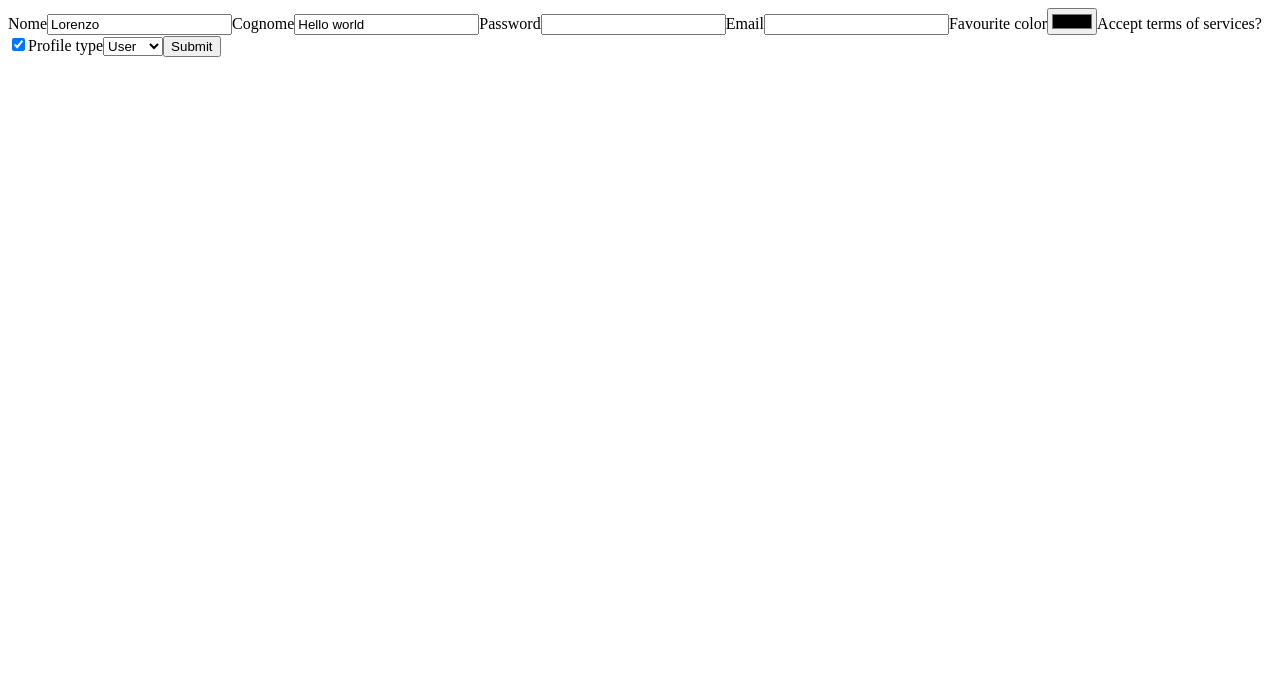
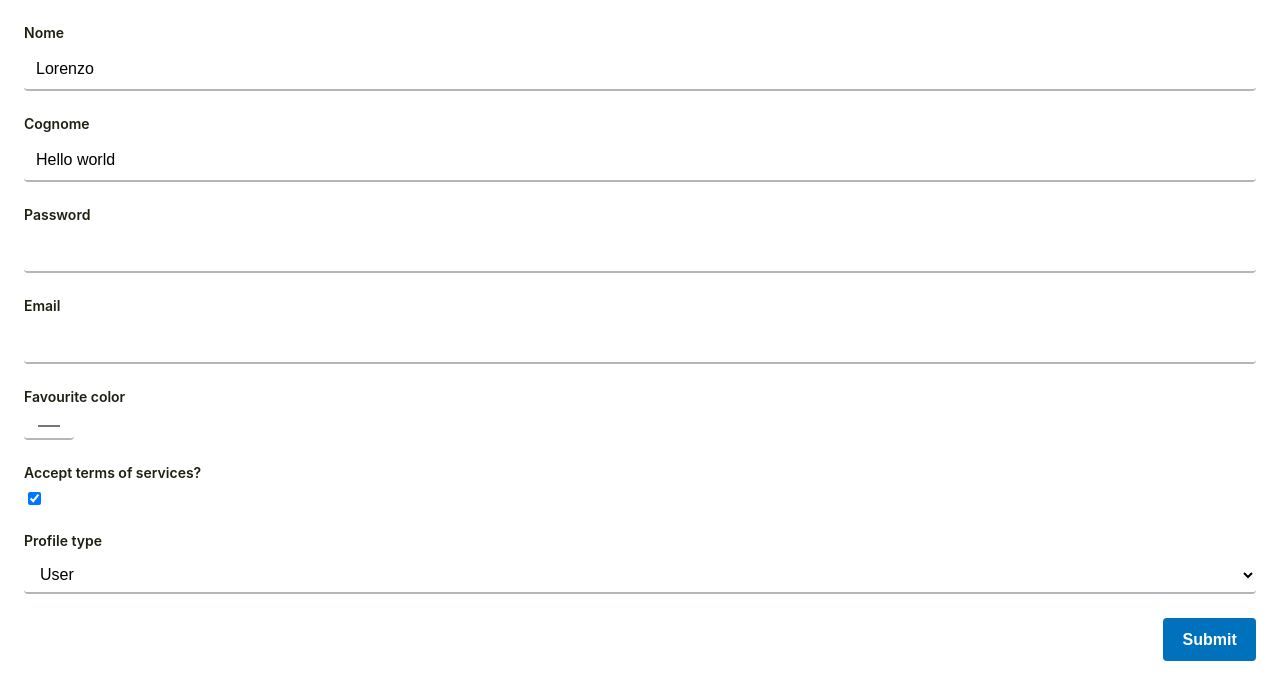
Before and after one commit to LorenzoCirelli/helithre-vue, a Vue app: page / in a window 1280 px wide. Shown: the top 700 px of the page. Built offline with nearby package versions, Linux system fonts and the light colour scheme.

Commit message:
First implementation to manage style

```diff
--- /dev/null
+++ b/src/assets/style.css
@@ -0,0 +1,78 @@
+.helithre_form {
+  font-family: -apple-system, BlinkMacSystemFont, "Segoe UI", Roboto, Helvetica,
+    Arial, sans-serif, "Apple Color Emoji", "Segoe UI Emoji";
+  color: #1f1f11;
+  background-color: #fff;
+  padding: 1rem;
+  box-sizing: border-box;
+}
+
+.helithre_form > div {
+  margin-bottom: 1.5rem;
+  display: flex;
+  flex-direction: column;
+}
+
+.helithre_form label {
+  font-weight: 600;
+  margin-bottom: 0.5rem;
+  cursor: pointer;
+  font-size: 0.875rem;
+}
+
+.helithre_form input,
+.helithre_form textarea,
+.helithre_form select {
+  border: transparent;
+  border-bottom: 2px solid #b1b7bd;
+  border-radius: 0.25rem;
+  padding: 0.5rem 0.75rem;
+  font-size: 1rem;
+  line-height: 1.5;
+  background-color: #fff;
+  transition: border-color 0.15s ease-in-out;
+  box-sizing: border-box;
+}
+
+.helithre_form input:focus,
+.helithre_form textarea:focus,
+.helithre_form select:focus {
+  border-color: #0071bc;
+  outline: 0;
+  box-shadow: 0 0 0 0.2rem rgba(0, 113, 188, 0.25);
+}
+
+.helithre_form .checkbox-group {
+  display: flex;
+  align-items: center;
+  margin-bottom: 1.5rem;
+}
+
+.helithre_form .checkbox-group input[type="checkbox"] {
+  width: 1rem;
+  height: 1rem;
+  margin-right: 0.5rem;
+  cursor: pointer;
+}
+.helithre_form input[type="checkbox"] {
+  width: fit-content;
+}
+
+.helithre_form input[type="submit"],
+.helithre_form button[type="submit"] {
+  float: right;
+  background-color: #0071bc;
+  border: none;
+  color: white;
+  padding: 0.6rem 1.2rem;
+  font-weight: 600;
+  font-size: 1rem;
+  border-radius: 0.25rem;
+  cursor: pointer;
+  transition: background-color 0.15s ease-in-out;
+}
+
+.helithre_form input[type="submit"]:hover,
+.helithre_form button[type="submit"]:hover {
+  background-color: #005a8d;
+}
--- a/src/components/form/formElement.vue
+++ b/src/components/form/formElement.vue
@@ -1,5 +1,5 @@
 <template>
-  <form @submit.prevent="getFormValues">
+  <form @submit.prevent="getFormValues" class="helithre_form">
     <slot />
     <input type="submit">
   </form>
--- a/src/components/wrapper/helithreForm.vue
+++ b/src/components/wrapper/helithreForm.vue
@@ -1,9 +1,11 @@
 <template>
     <form-element @formChange="formChangeEventHandler">
-        <component :is="componentsMap.get(validatedResult(children.type))" :conf="children"
-            :response="derivatedChildrens?.responseForId(children.id)"
-            v-for="children, key in derivatedChildrens?.getLoadArray" :key="key">
-        </component>
+        <div v-for="children, key in derivatedChildrens?.getLoadArray" :key="key">
+            <component :is="componentsMap.get(validatedResult(children.type))" :conf="children"
+                :response="derivatedChildrens?.responseForId(children.id)">
+            </component>
+        </div>
+
     </form-element>
 </template>
 
--- a/src/main.ts
+++ b/src/main.ts
@@ -1,4 +1,4 @@
 import { createApp } from 'vue'
 import App from './App.vue'
-
+import './assets/style.css'
 createApp(App).mount('#app')
```
